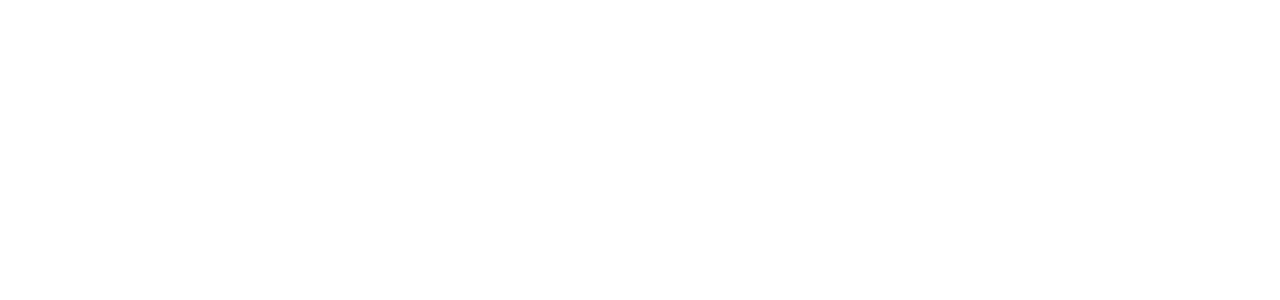
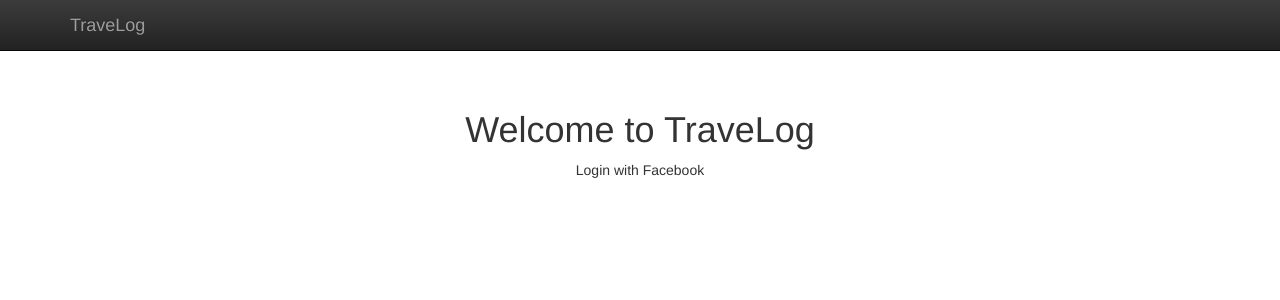
Before and after one commit to DerekHXZ/Travelog, a Flask app: page / in a window 1280 px wide. Before the commit the part shown is empty. Shown: the top 300 px of the page. Run offline with Flask 2, Linux system fonts and the light colour scheme; some libraries are stand-ins or nearby versions.

Commit message:
Added bootstrap

```diff
--- /dev/null
+++ b/static/styles/starter-template.css
@@ -0,0 +1,7 @@
+body {
+  padding-top: 50px;
+}
+.starter-template {
+  padding: 40px 15px;
+  text-align: center;
+}
--- a/templates/index.html
+++ b/templates/index.html
@@ -1,10 +1,51 @@
 <!DOCTYPE html>
 <html>
 <head>
-<title>Facebook Login JavaScript Example</title>
+<title>TraveLog</title>
 <meta charset="UTF-8">
+<!-- Bootstrap -->
+    <link rel="stylesheet" href="https://maxcdn.bootstrapcdn.com/bootstrap/3.2.0/css/bootstrap.min.css">
+    <link rel="stylesheet" href="https://maxcdn.bootstrapcdn.com/bootstrap/3.2.0/css/bootstrap-theme.min.css">
+    <link rel="stylesheet" href="static/styles/starter-template.css">
+<!-- End Bootstrap -->
 </head>
 <body>
+
+<div class="navbar navbar-inverse navbar-fixed-top" role="navigation">
+  <div class="container">
+    <div class="navbar-header">
+      <button type="button" class="navbar-toggle collapsed" data-toggle="collapse" data-target=".navbar-collapse">
+        <span class="sr-only">Toggle navigation</span>
+        <span class="icon-bar"></span>
+        <span class="icon-bar"></span>
+        <span class="icon-bar"></span>
+      </button>
+      <a class="navbar-brand" href="#">TraveLog</a>
+    </div>
+    <div class="collapse navbar-collapse">
+      <ul class="nav navbar-nav">
+      </ul>
+    </div><!--/.nav-collapse -->
+  </div>
+</div>
+
+<div class="container">
+
+<div class="starter-template">
+  <h1>Welcome to TraveLog</h1>
+  <fb:login-button scope="public_profile,email" size="xlarge" onlogin="checkLoginState();">
+    Login with Facebook
+  </fb:login-button>
+</div>
+
+</div><!-- /.container -->
+
+
+<div id="status">
+</div>
+
+<script src="https://ajax.googleapis.com/ajax/libs/jquery/1.11.1/jquery.min.js"></script>
+<script src="https://maxcdn.bootstrapcdn.com/bootstrap/3.2.0/js/bootstrap.min.js"></script>
 <script>
   // This is called with the results from from FB.getLoginStatus().
   function statusChangeCallback(response) {
@@ -86,17 +127,5 @@
   }
 </script>
 
-<!--
-  Below we include the Login Button social plugin. This button uses
-  the JavaScript SDK to present a graphical Login button that triggers
-  the FB.login() function when clicked.
--->
-
-<fb:login-button scope="public_profile,email" onlogin="checkLoginState();">
-</fb:login-button>
-
-<div id="status">
-</div>
-
 </body>
 </html>
```
